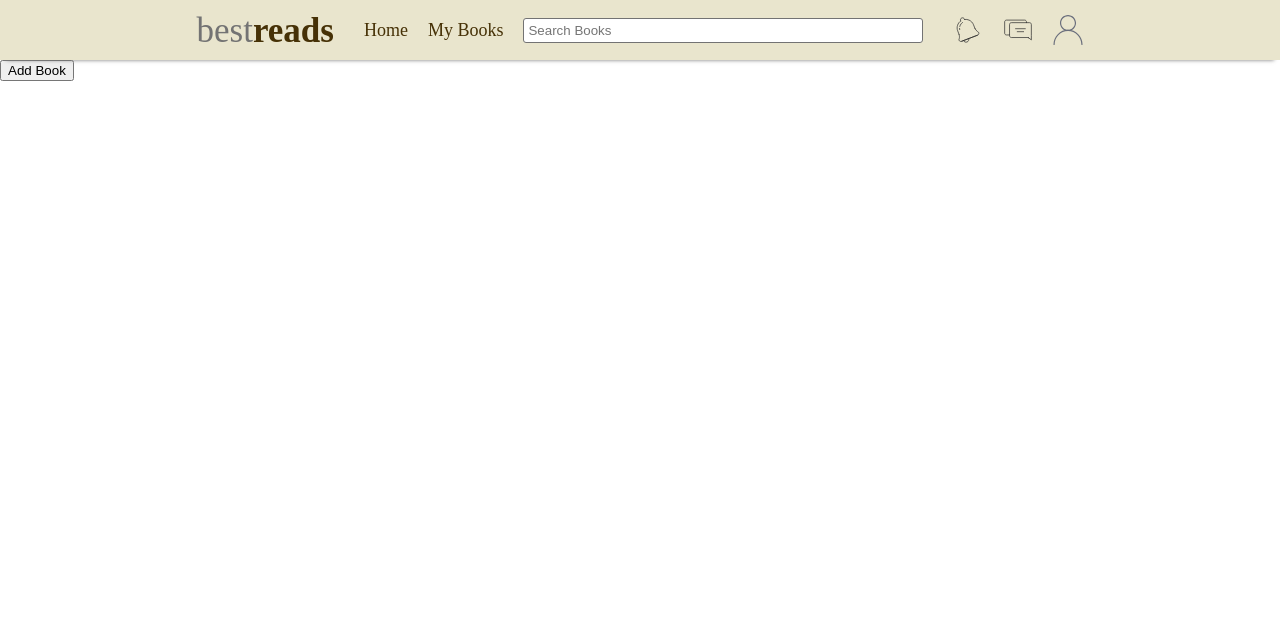
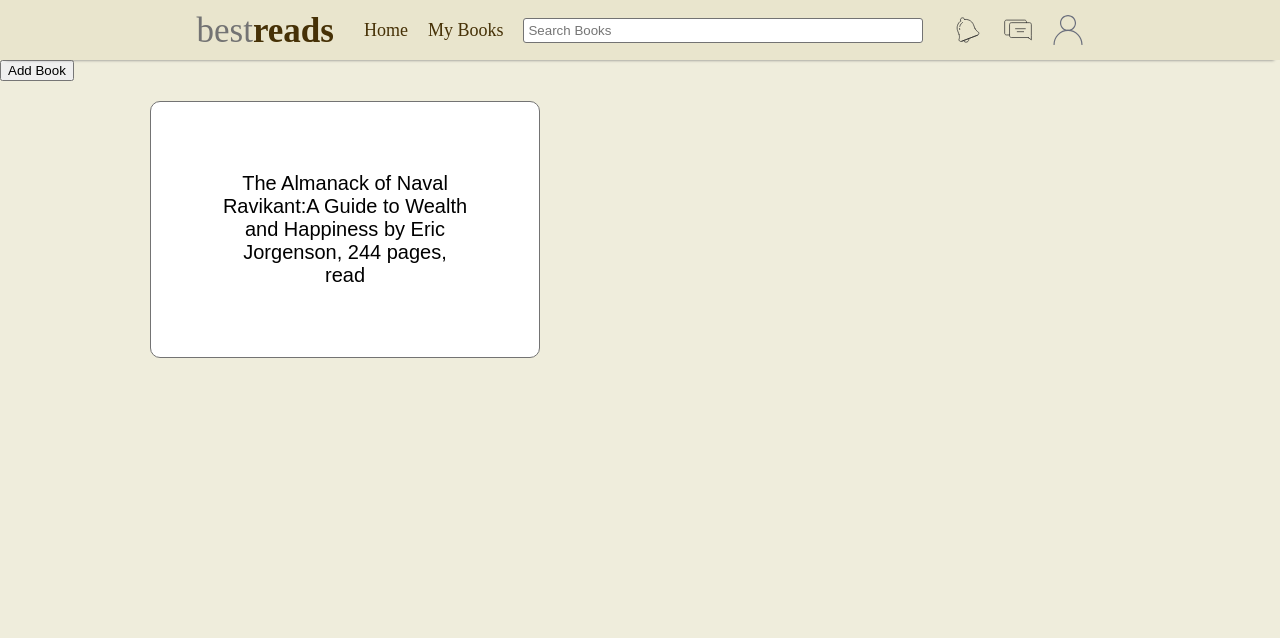
Before and after one commit to StanimirKosev/odin-library, a plain HTML site: page index.html in a window 1280 px wide. Drawn offline with Linux system fonts and the light colour scheme.

Commit message:
main content css

```diff
--- a/index.html
+++ b/index.html
@@ -16,16 +16,17 @@
     <div class="logo">best<span>reads</span></div>
     <div> <a href="https://stanimirkosev.github.io/odin-library/">Home</a></div>
     <div> <a href="https://stanimirkosev.github.io/odin-library/">My Books</a></div>
-    <label for="search"></label>
-    <input type="search" id="search" placeholder="Search Books">
+    <form action="" method="">
+      <label for="search"></label>
+      <input type="search" id="search" placeholder="Search Books">
+    </form>
     <img src="icons/bell.svg" alt="bell-icon">
     <img src="icons/msg.svg" alt="message-icon">
     <img src="icons/avatar.svg" alt="avatar-icon">
   </div>
 
   <!-- Main Body -->
-
-  <button class="addBook">Add Book</button>
-  <div class="text"></div>
+    <button class="addBook">Add Book</button>
+    <div class="parent"></div>
 </body>
 </html>
--- a/script.js
+++ b/script.js
@@ -7,22 +7,26 @@ function Book(title,author,pages,readStatus){
   this.readStatus = readStatus
 }
 
+function defaultBook(){
+  const book = new Book('The Almanack of Naval Ravikant:A Guide to Wealth and Happiness','Eric Jorgenson','244','read');
+  myLibrary.push(book);
+  return book.info();
+}
+
 function addBookToLibrary(){
   let title = window.prompt("What's the book title?");
   let author = window.prompt("Who is the author?");
   let pages = window.prompt("How much pages is the book?");
   let readStatus = window.prompt("Is the book read or unread?");
-
   const book = new Book(title,author,pages,readStatus);
-
   myLibrary.push(book);
   return book.info();
 }
 
 Book.prototype.info = function(){
-  const text = document.querySelector('.text');
-  let bookCard = document.createElement('div');
-  text.appendChild(bookCard);
+  const parent = document.querySelector('.parent');
+  let bookCard = document.createElement('button');
+  parent.appendChild(bookCard).className = 'card';
   bookCard.textContent = `${this.title} by ${this.author}, ${this.pages} pages, ${this.readStatus}`
 }
 
@@ -30,3 +34,9 @@ const addBook = document.querySelector('.addBook');
 addBook.addEventListener('click',()=>{
   addBookToLibrary()
   });
+
+defaultBook();
+/**Prevents pop up window when refreshing, caused by the default book displayed*/
+if ( window.history.replaceState ) {
+  window.history.replaceState( null, null, window.location.href );
+}
--- a/style.css
+++ b/style.css
@@ -47,6 +47,7 @@ body{
     width: 100%;
     min-height: 100vh;
     box-sizing: border-box;
+    background-color: #efeddc;
 }
 
 .header{
@@ -59,7 +60,7 @@ body{
     font-size: 18px;
     position:sticky;
     top:0;
-    box-shadow: 0 6px 4px -6px #737373;
+    box-shadow: 0 6px 3px -6px #737373;
 }
 
 .logo{
@@ -100,3 +101,22 @@ img[src*=avatar]{
     max-width: 30px;
     max-height: 30px;
 }
+
+/***** Main Content *****/
+
+
+.parent{
+    margin:20px 150px;
+    display: grid;
+    grid-template-rows: repeat(2, 1fr );
+    grid-template-columns: repeat(auto-fit,390px);
+    gap: 20px;
+}
+
+.card{
+    background-color: white;
+    border:1px solid #737373;
+    border-radius: 10px;
+    padding: 70px;
+    font-size:20px;
+}
```
Also changed, not shown: icons/account-group.png (deleted), icons/search.svg (deleted).
